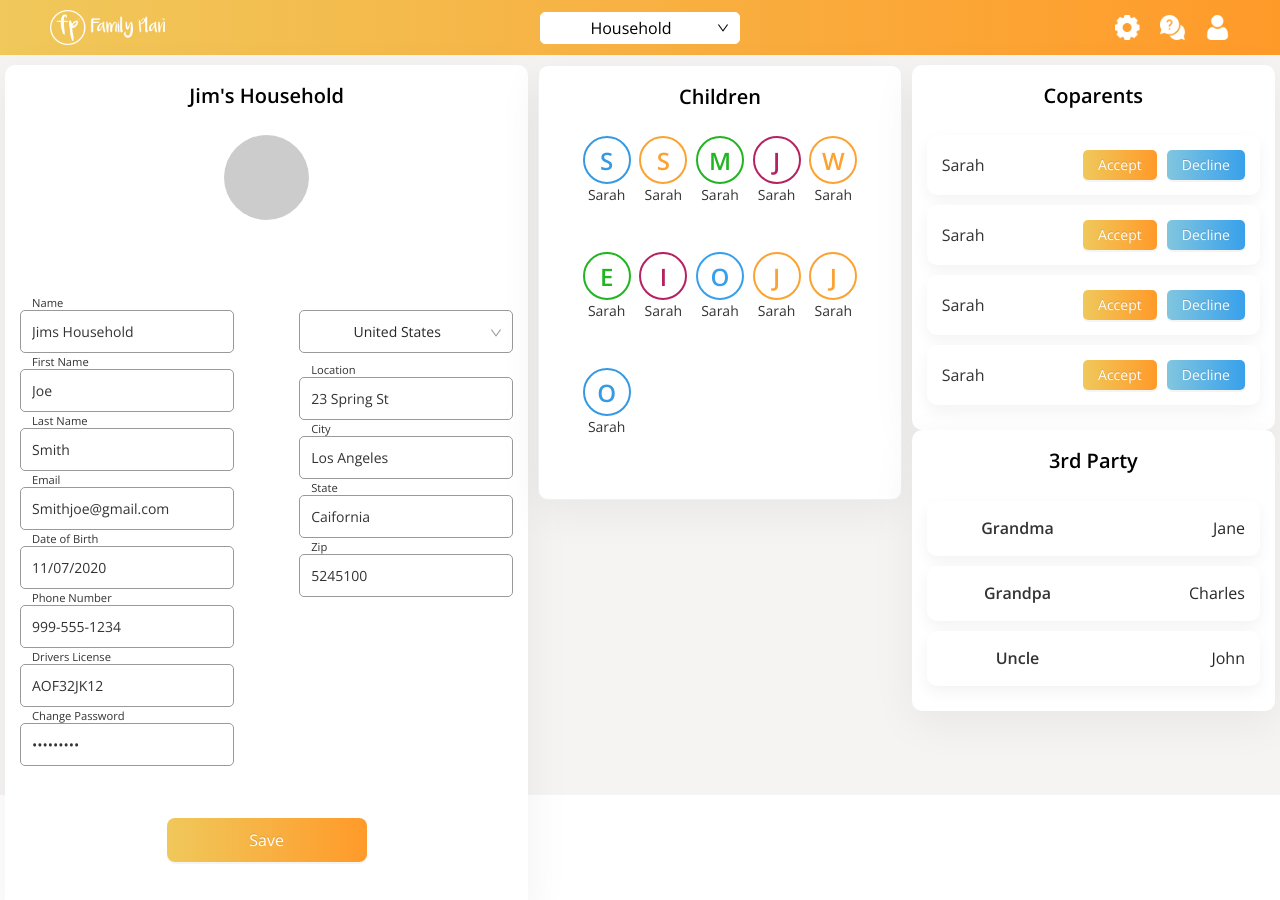
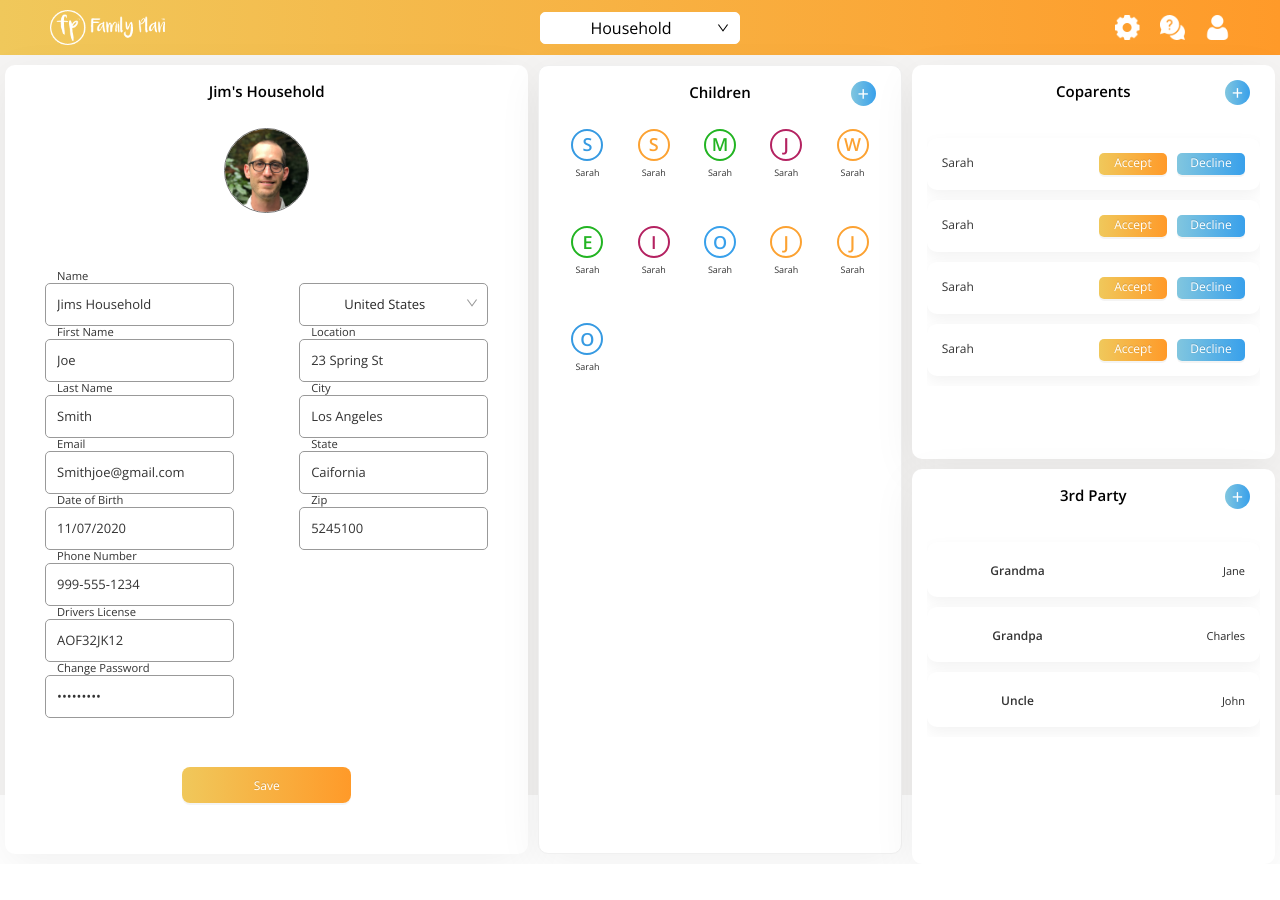
Before and after one commit to fahadcoddle/family-plan-web, a React (Create React App) app: page /home in a window 1280 px wide. Shown: the top 900 px of the page. After the commit the page ends 864 px from the top, so only its background shows below. Built offline with nearby package versions, Linux system fonts and the light colour scheme.

Commit message:
household screen converted

```diff
--- a/src/Landing/Children/Children.js
+++ b/src/Landing/Children/Children.js
@@ -1,12 +1,16 @@
 import React from 'react';
 import './Children.scss';
-import { Card } from 'antd';
+import { Card, Button } from 'antd';
+import add from '../../Assets/add.png';
 
 const Children = () => {
     return (
-        <Card className="chid-card">
+        <Card className="child-card">
             <div className="head">
                 <span>Children</span>
+                <div className="btn add-item">
+                    <span>+</span>
+                </div>
             </div>
             <div className="child-content">
                 <div className="child-element cyan">
--- a/src/Landing/Children/Children.scss
+++ b/src/Landing/Children/Children.scss
@@ -1,4 +1,7 @@
 .child {
+    &-card {
+        height: 100% !important;
+    }
     &-content {
         display: -webkit-box;
         display: -ms-flexbox;
@@ -8,7 +11,7 @@
         justify-content: flex-start;
         -ms-flex-wrap: wrap;
         flex-wrap: wrap;
-        margin: 0px 24px;
+        // margin: 0px 24px;
         .cyan {
             span:first-of-type {
                 border-color: #369ae2;
@@ -60,6 +63,7 @@
                 width: 48px;
                 height: 48px;
                 border-radius: 50%;
+                margin-bottom: 5px;
                 display: flex;
                 justify-content: center;
                 align-items: center;
@@ -70,5 +74,16 @@
                 color: #369ae2;
             }
         }
+
+        @media (max-width: 1919px) {
+            span {
+                font-size: 9px;
+                &:first-of-type {
+                    width: 32px;
+                    height: 32px;
+                    font-size: 18px;
+                }
+            }
+        }
     }
 }
--- a/src/Landing/CoParents/CoParents.js
+++ b/src/Landing/CoParents/CoParents.js
@@ -7,7 +7,11 @@ const CoParents = () => {
         <Card bordered={false} className="coparent-card">
             <div className="head">
                 <span>Coparents</span>
+                <div className="btn add-item">
+                    <span>+</span>
                 </div>
+            </div>
+            <div className="coparent-list">
                 <Card bordered={false} className="coparent-inner">
                     <div className="name">
                         <span>Sarah</span>
@@ -60,6 +64,7 @@ const CoParents = () => {
                         </Button>
                     </div>
                 </Card>
+            </div>
         </Card>
     );
 };
--- a/src/Landing/CoParents/CoParents.scss
+++ b/src/Landing/CoParents/CoParents.scss
@@ -1,5 +1,6 @@
 .coparent {
     &-card {
+        height: 50%;
     }
     &-inner {
         margin: 10px 0px;
@@ -21,6 +22,7 @@
                 width: 90px;
                 height: 30px;
                 border-radius: 5px;
+                transition: all ease-in-out 0.2s;
                 &-accept {
                     background: rgb(240, 200, 91);
                     background: -moz-linear-gradient(90deg, rgba(240, 200, 91, 1) 0%, rgba(255, 154, 41, 1) 100%);
@@ -35,6 +37,9 @@
                     background: -webkit-linear-gradient(90deg, rgba(129, 198, 223, 1) 0%, rgba(56, 160, 235, 1) 100%);
                     background: linear-gradient(90deg, rgba(129, 198, 223, 1) 0%, rgba(56, 160, 235, 1) 100%);
                     filter: progid:DXImageTransform.Microsoft.gradient(startColorstr="#81c6df",endColorstr="#38a0eb",GradientType=1);
+                }
+                &:hover {
+                    transform: scale(0.9);
                 }
             }
         }
@@ -57,5 +62,39 @@
             justify-content: flex-end;
             width: 50%;
         }
+        @media (max-width: 1919px) {
+            .name {
+                span {
+                    font-size: 12px;
+                }
+            }
+            .actions {
+                .btn {
+                    width: 68px;
+                    height: 22px;
+                    -webkit-box-align: center;
+                    -ms-flex-align: center;
+                    align-items: center;
+                    span {
+                        font-size: 12px;
+                    }
+                }
+            }
+        }
+    }
+    &-list {
+        max-height: 300px;
+        overflow: auto;
+        scrollbar-color: #f5f5f5 !important;
+        scrollbar-width: thin !important;
+        &::-webkit-scrollbar {
+            width: 5px;
+            background-color: #f5f5f5;
+        }
+        &::-webkit-scrollbar-thumb {
+            border-radius: 5px;
+            -webkit-box-shadow: inset 0 0 6px rgba(116, 116, 116, 0.3);
+            background-color: #ccc;
+        }
     }
 }
--- a/src/Landing/Household/Household.js
+++ b/src/Landing/Household/Household.js
@@ -2,6 +2,7 @@ import React, { useState } from 'react';
 import './Household.scss';
 import { Card, Avatar, Row, Col, Form, Input, Select, Button } from 'antd';
 import FloatLabel from '../../Components/FloatLabel/FloatLabel';
+import user from '../../Assets/avatar.png';
 
 const layout = {
     wrapperCol: {
@@ -26,7 +27,6 @@ const Household = () => {
     const onFinishFailed = (errorInfo) => {
         console.log('Failed:', errorInfo);
     };
-    // const [password, setPassword] = useState('*******');
     const [name, setName] = useState('Jims Household');
     const [fisrtName, setfirstName] = useState('Joe');
     const [lastName, setlastName] = useState('Smith');
@@ -45,7 +45,7 @@ const Household = () => {
                 <span>Jim's Household</span>
             </div>
             <div className="head-avatar">
-                <Avatar size={85} />
+                <Avatar src={user} alt="user-avatar" />
             </div>
             <div className="content">
                 <Form
@@ -56,7 +56,7 @@ const Household = () => {
                     onFinishFailed={onFinishFailed}
                 >
                     <Row gutter={'65'}>
-                        <Col span={12}>
+                        <Col span={12} className="col-wrap">
                             <FloatLabel label="Name" name="name" value={name}>
                                 <Input value={name} onChange={(e) => setName(e.target.value)} />
                             </FloatLabel>
@@ -82,7 +82,7 @@ const Household = () => {
                                 <Input value={password} type="password" onChange={(e) => setPassword(e.target.value)} />
                             </FloatLabel>
                         </Col>
-                        <Col span={12}>
+                        <Col span={12} className="col-wrap">
                             <Select defaultValue="United States" style={{ width: '100%' }} onChange={handleChange}>
                                 <Option value="Germeny">Germeny</Option>
                                 <Option value="United Kingdom">United Kingdom</Option>
--- a/src/Landing/Household/Household.scss
+++ b/src/Landing/Household/Household.scss
@@ -1,17 +1,61 @@
 .head {
     text-align: center;
     margin-bottom: 24px;
+    position: relative;
+    z-index: 1;
     span {
         font-size: 20px;
         color: #000000;
         font-weight: 600;
     }
+    .add-item {
+        display: -webkit-box;
+        display: -ms-flexbox;
+        display: flex;
+        -webkit-box-align: center;
+        -ms-flex-align: center;
+        align-items: center;
+        -webkit-box-pack: center;
+        -ms-flex-pack: center;
+        justify-content: center;
+        position: absolute;
+        right: 10px;
+        top: 0px;
+        z-index: 2;
+        cursor: pointer;
+        width: 25px;
+        height: 25px;
+        border-radius: 50%;
+        transition: all ease-in-out 0.2s;
+        background: rgb(129, 198, 223);
+        background: -moz-linear-gradient(90deg, rgba(129, 198, 223, 1) 0%, rgba(56, 160, 235, 1) 100%);
+        background: -webkit-linear-gradient(90deg, rgba(129, 198, 223, 1) 0%, rgba(56, 160, 235, 1) 100%);
+        background: linear-gradient(90deg, rgba(129, 198, 223, 1) 0%, rgba(56, 160, 235, 1) 100%);
+        filter: progid:DXImageTransform.Microsoft.gradient(startColorstr="#81c6df",endColorstr="#38a0eb",GradientType=1);
+        span {
+            color: #fff;
+            font-size: 20px;
+            font-weight: 200;
+        }
+        &:hover {
+            transform: scale(0.9);
+        }
+    }
     &-avatar {
         text-align: center;
         margin-bottom: 90px;
+        .ant-avatar {
+            width: 100px;
+            height: 100px;
+            border: 1px solid #707070;
+        }
     }
 }
 .household-card {
+    height: 100%;
+    .ant-card-body {
+        padding: 15px 40px !important;
+    }
     .ant-input + .label-float,
     .ant-input + .label-float {
         font-size: 80%;
@@ -21,7 +65,8 @@
         font-weight: 400 !important;
     }
     .ant-input {
-        height: 43px;
+        height: 51px;
+        // width: 300px;
         border-radius: 5px;
         color: #333333;
         border-color: #999999 !important;
@@ -42,18 +87,20 @@
         }
     }
     .ant-select-selector {
-        height: 43px !important;
+        height: 51px !important;
+        // width: 300px !important;
         border-radius: 5px !important;
         border-color: #999999 !important;
         display: flex;
         align-items: center;
-        margin-bottom: 24px;
+        margin-bottom: 16px;
     }
     .ant-select-arrow {
         span {
             color: #999999;
         }
-        top: 33% !important;
+        top: 36% !important;
+        right: -10px !important;
         transition: all ease-in 0.2s;
     }
     .ant-select-open {
@@ -80,3 +127,88 @@
         }
     }
 }
+@media (max-width: 1919px) {
+    .head {
+        span {
+            font-size: 15px;
+        }
+        &-avatar {
+            margin-bottom: 70px;
+            .ant-avatar {
+                width: 85px;
+                height: 85px;
+            }
+        }
+    }
+    .content {
+        margin: 0px 25px;
+    }
+    .household-card {
+        .ant-card-body {
+            padding: 15px !important;
+        }
+        // .ant-input + .label-float,
+        // .ant-input + .label-float {
+        //     font-size: 80%;
+        //     transform: translate3d(0, -160%, 0);
+        //     opacity: 1;
+        //     color: #333333;
+        //     font-weight: 400 !important;
+        // }
+        .ant-input {
+            // width: 253px;
+            height: 43px;
+            font-size: 13px;
+        }
+        .float-label {
+            margin-bottom: 13px !important;
+            .label {
+                top: 12px !important;
+            }
+        }
+        .ant-select-selector {
+            // width: 253px !important;
+            height: 43px !important;
+            margin-bottom: 13px;
+            font-size: 13px;
+        }
+        .ant-select-arrow {
+            span {
+                color: #999999;
+            }
+            top: 36% !important;
+            right: 10px !important;
+        }
+        .ant-select-open {
+            .ant-select-arrow {
+                transform: rotate(180deg);
+            }
+        }
+        .bottom-btn {
+            margin: 36px 0px;
+            text-align: center;
+            .btn-save {
+                width: 169px;
+                height: 36px;
+                span {
+                    font-size: 12px;
+                }
+            }
+        }
+    }
+}
+@media (max-width: 768px) {
+    .household-card {
+        .col-wrap {
+            padding-left: 3px !important;
+            padding-right: 3px !important;
+        }
+        .ant-input {
+            height: 35px;
+            font-size: 11px;
+        }
+        .ant-select-selector {
+            height: 35px !important;
+        }
+    }
+}
--- a/src/Landing/ThirdParty/ThirdParty.js
+++ b/src/Landing/ThirdParty/ThirdParty.js
@@ -7,7 +7,11 @@ const ThirdParty = () => {
         <Card bordered={false} className="party-card">
             <div className="head">
                 <span>3rd Party</span>
+                <div className="btn add-item">
+                    <span>+</span>
                 </div>
+            </div>
+            <div className="party-list">
                 <Card bordered={false} className="party-inner">
                     <div className="relation">
                         <span>Grandma</span>
@@ -32,6 +36,7 @@ const ThirdParty = () => {
                         <span>John</span>
                     </div>
                 </Card>
+            </div>
         </Card>
     );
 };
--- a/src/Landing/ThirdParty/ThirdParty.scss
+++ b/src/Landing/ThirdParty/ThirdParty.scss
@@ -1,4 +1,23 @@
 .party {
+    &-card {
+        height: 50%;
+        margin-top: 10px;
+    }
+    &-list {
+        max-height: 300px;
+        overflow: auto;
+        scrollbar-color: #f5f5f5 !important;
+        scrollbar-width: thin !important;
+        &::-webkit-scrollbar {
+            width: 5px;
+            background-color: #f5f5f5;
+        }
+        &::-webkit-scrollbar-thumb {
+            border-radius: 5px;
+            -webkit-box-shadow: inset 0 0 6px rgba(116, 116, 116, 0.3);
+            background-color: #ccc;
+        }
+    }
     &-inner {
         margin: 10px 0px;
         box-shadow: 0px 6px 15px #0000000d;
@@ -22,5 +41,19 @@
                 text-align: right;
             }
         }
+        @media (max-width: 1919px) {
+            .ant-card-body {
+                .relation {
+                    span {
+                        font-size: 12px;
+                    }
+                }
+                .name {
+                    span {
+                        font-size: 11px;
+                    }
+                }
+            }
+        }
     }
 }
```
Also changed, not shown: src/Assets/avatar.png (added). Lines whose indentation alone changed are shown as unchanged.
